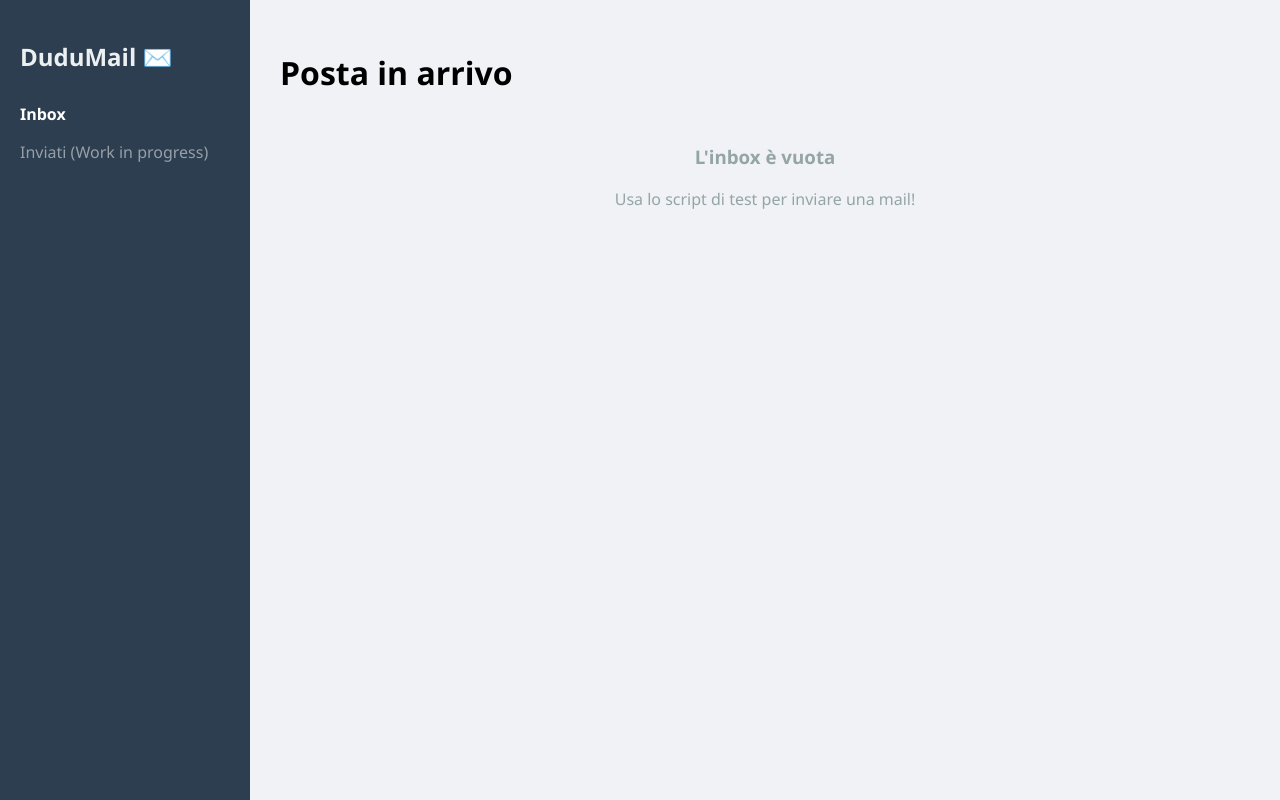
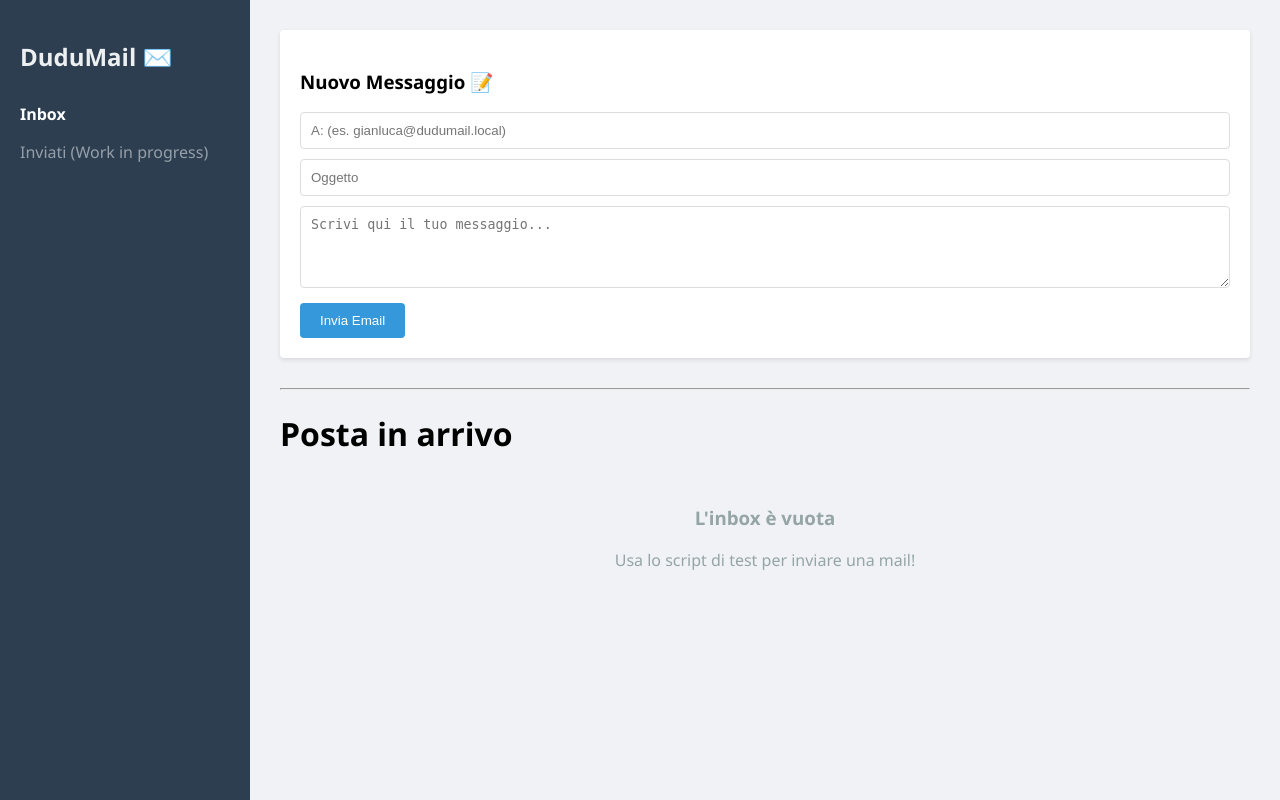
Before and after one commit to GianlucaCise/DuduMail, a Flask app: template templates/index.html in a window 1280 px wide. Run offline with Flask 3, Linux system fonts and the light colour scheme; the template is opened without the code that fills it, so the values that code supplies are empty.

Commit message:
aggiunto invio mail a index.html

```diff
--- a/templates/index.html
+++ b/templates/index.html
@@ -39,6 +39,22 @@
     </div>
 
     <div class="main-content">
+        <div class="send-form" style="background: white; padding: 20px; margin-bottom: 30px; border-radius: 4px; box-shadow: 0 2px 4px rgba(0,0,0,0.1);">
+    <h3>Nuovo Messaggio 📝</h3>
+    <form action="/send" method="post">
+        <div style="margin-bottom: 10px;">
+            <input type="email" name="to" placeholder="A: (es. gianluca@dudumail.local)" required style="width: 100%; padding: 10px; border: 1px solid #ddd; border-radius: 4px;">
+        </div>
+        <div style="margin-bottom: 10px;">
+            <input type="text" name="subject" placeholder="Oggetto" required style="width: 100%; padding: 10px; border: 1px solid #ddd; border-radius: 4px;">
+        </div>
+        <div style="margin-bottom: 10px;">
+            <textarea name="message" placeholder="Scrivi qui il tuo messaggio..." rows="4" required style="width: 100%; padding: 10px; border: 1px solid #ddd; border-radius: 4px;"></textarea>
+        </div>
+        <button type="submit" style="background: #3498db; color: white; border: none; padding: 10px 20px; border-radius: 4px; cursor: pointer;">Invia Email</button>
+    </form>
+</div>
+<hr>
         <h1>Posta in arrivo</h1>
 
         {% for email in emails %}
```
